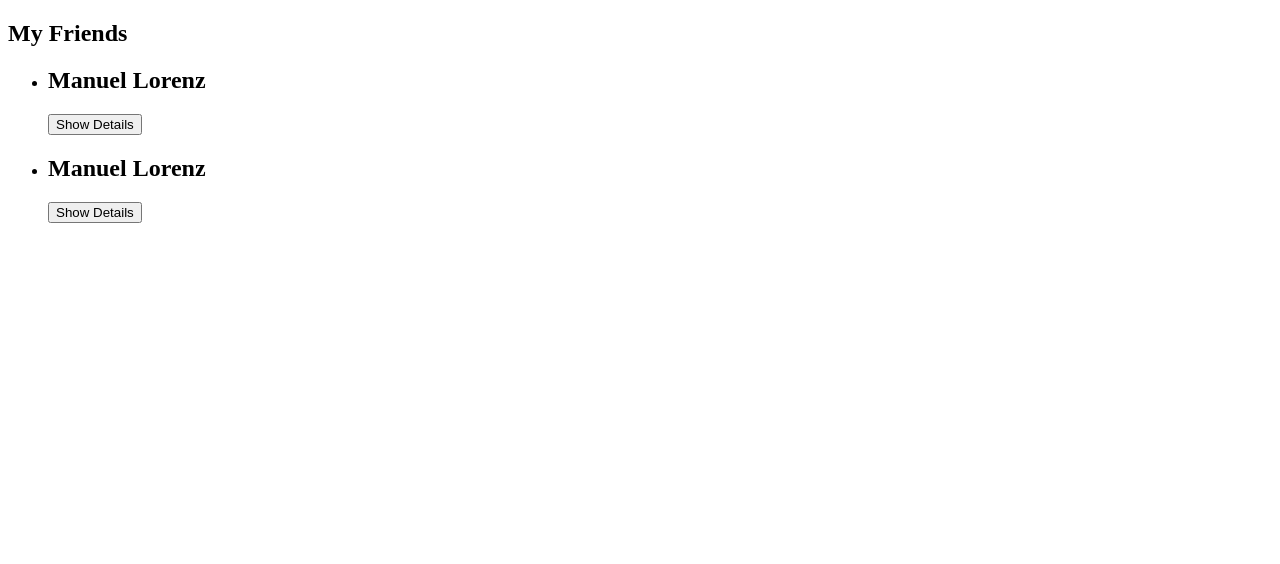
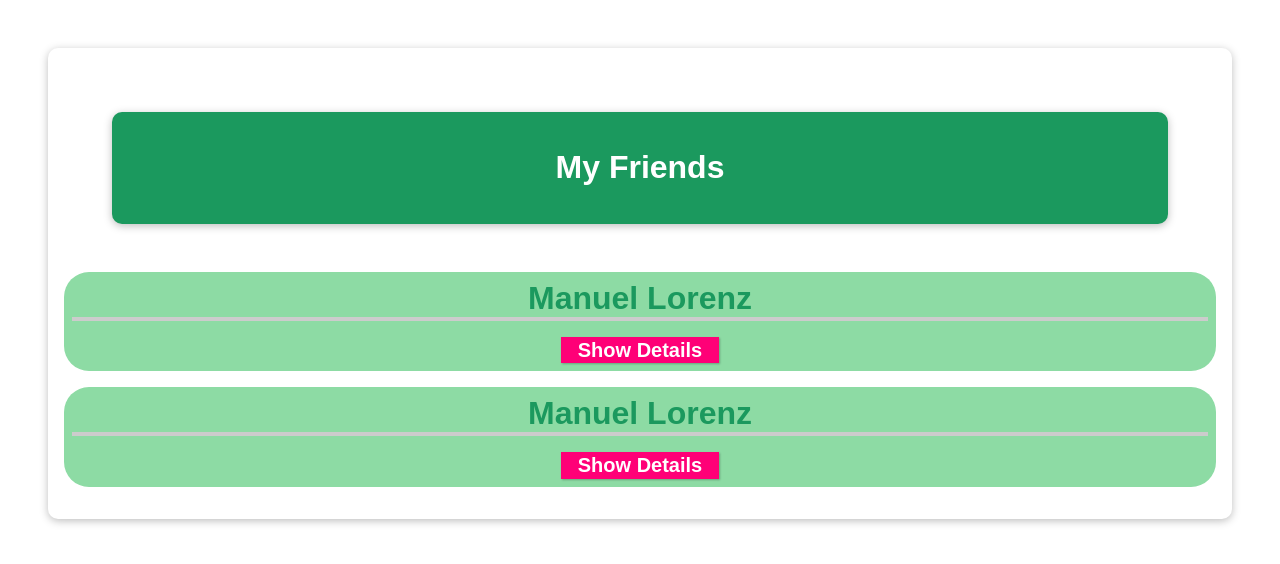
Before and after one commit to Dulanjali-Senarathna/VueJS-Udemy, a Vue app in the folder my_app/: page / in a window 1280 px wide. Shown: the top 564 px of the page. Built offline with nearby package versions, Linux system fonts and the light colour scheme.

Commit message:
Adding styles

```diff
--- a/my_app/src/App.vue
+++ b/my_app/src/App.vue
@@ -1,5 +1,5 @@
 <template>
-  <h2>My Friends</h2>
+  <header><h1>My Friends</h1></header>
   <ul>
     <friend-contact></friend-contact>
     <friend-contact></friend-contact>
@@ -28,3 +28,87 @@
     },
   }
 </script>
+
+<style>
+* {
+  box-sizing: border-box;
+}
+
+html {
+  font-family: 'Jost', sans-serif;
+}
+
+body {
+  margin: 0;
+}
+
+header {
+  box-shadow: 0 2px 8px rgba(0, 0, 0, 0.26);
+  margin: 3rem;
+  border-radius: 10px;
+  padding: 1rem;
+  background-color: #1b995e;
+  color: white;
+  text-align: center;
+}
+
+#app {
+  box-shadow: 0 2px 8px rgba(0, 0, 0, 0.26);
+  margin: 3rem;
+  border-radius: 10px;
+  padding: 1rem;
+  text-align: center;
+}
+
+#app h2 {
+  font-size: 2rem;
+  border-bottom: 4px solid #ccc;
+  color: #1b995e;
+  margin: 0 0 1rem 0;
+}
+
+#app ul {
+  list-style: none;
+  margin: 1rem 0;
+  padding: 0;
+}
+
+#app li {
+  margin: 1rem 0;
+  font-size: 1.25rem;
+  font-weight: bold;
+  background-color: #8ddba4;
+  padding: 0.5rem;
+  color: #1f1f1f;
+  border-radius: 25px;
+}
+
+#app input {
+  font: inherit;
+  border: 1px solid #ccc;
+}
+
+#app input:focus {
+  outline: none;
+  border-color: #1b995e;
+  background-color: #d7fdeb;
+}
+
+#app button {
+  font: inherit;
+  cursor: pointer;
+  border: 1px solid #ff0077;
+  background-color: #ff0077;
+  color: white;
+  padding: 0.05rem 1rem;
+  box-shadow: 1px 1px 2px rgba(0, 0, 0, 0.26);
+}
+
+#app button:hover,
+#app button:active {
+  background-color: #ec3169;
+  border-color: #ec3169;
+  box-shadow: 1px 1px 4px rgba(0, 0, 0, 0.26);
+}
+
+</style>
```
